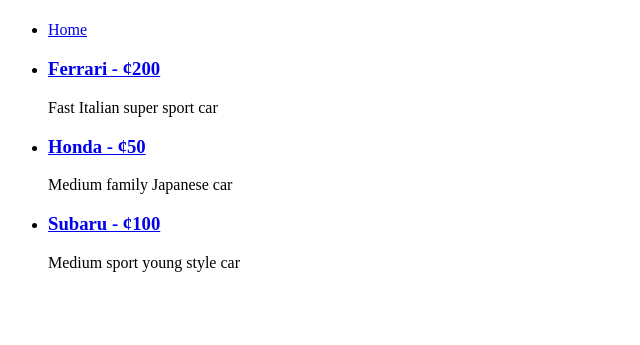
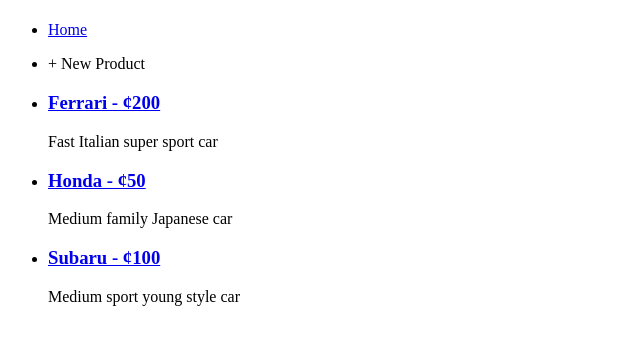
Before and after one commit to jessiicacmoore/django-rainforest, a Django app: page /home/ in a window 1280 px wide. Shown: the top 345 px of the page, without its empty margins (0-640 px from the left). Run offline with Django 3.2, Linux system fonts and the light colour scheme; data comes from the database, SQL or seed files in the repository.

Commit message:
Added link to new product form from home page

```diff
--- a/rainforest/templates/home.html
+++ b/rainforest/templates/home.html
@@ -3,6 +3,7 @@
 {% block content %}
     <section class="home-main">
         <ul class="products-list">
+            <li><a href="{% url 'new_product' %}" class="new-product-link"></a>+ New Product</li>
             {% for product in products %}
             <li class="product">
                 <a href="{% url 'product_details' id=product.id %}"><h3 class="name-price">{{ product.name }} - &cent;{{ product.price_in_cents }}</h3></a>
```
